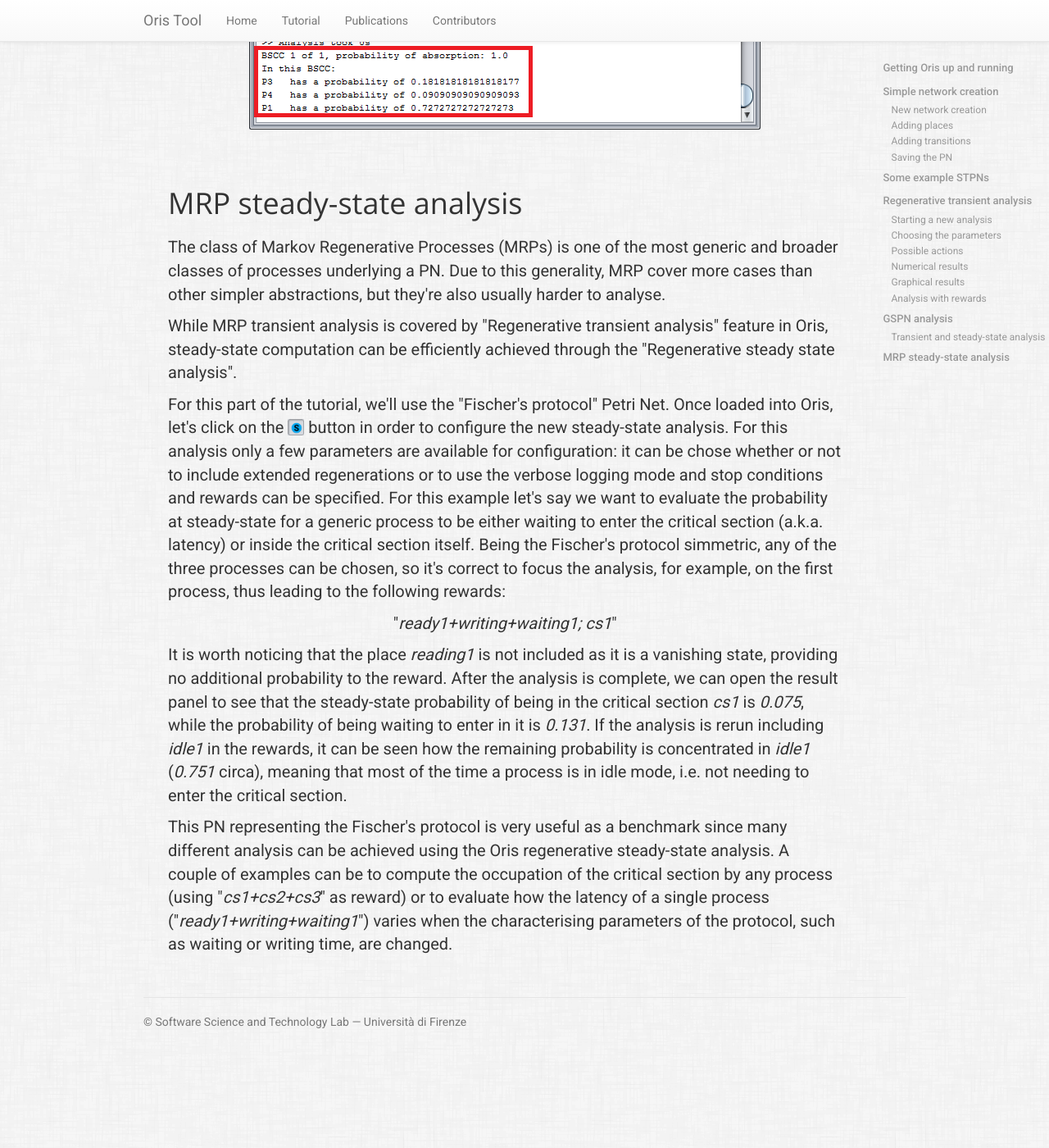
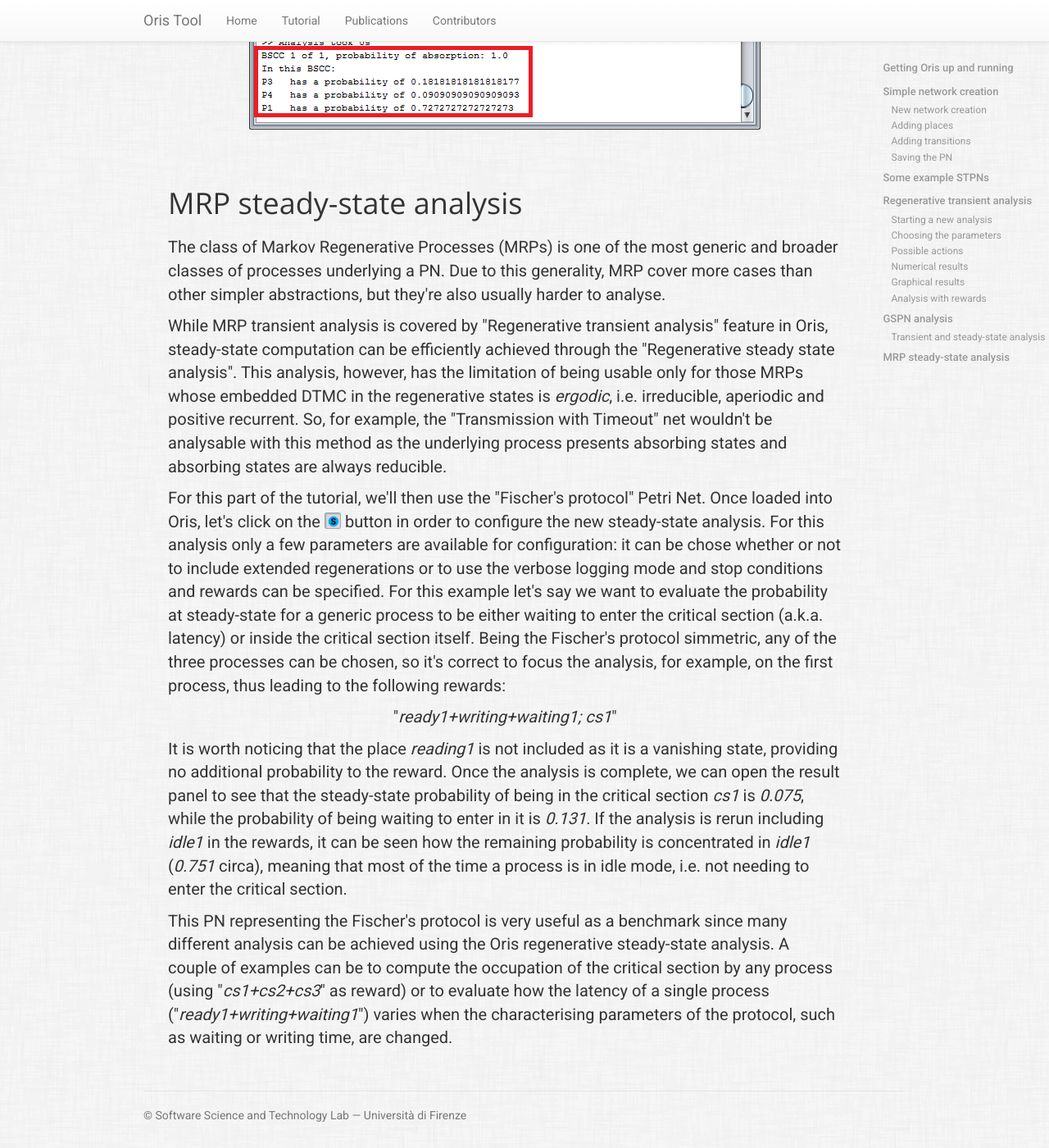
Before and after one commit to oris-tool/oris-tool.github.io, a Jekyll site: the page built from tutorial.html, in a window 1280 px wide and 1400 px high, scrolled down 13336 px. Shown: the whole window at 82% size. Built offline with Jekyll 4.4.1, drawn with Linux system fonts in a browser that asks for light colours; before the commit the page ends 14622 px from its top, so only the background shows below that.

Commit message:
Added ergodicity to reg. steady-state analysis

```diff
--- a/tutorial.html
+++ b/tutorial.html
@@ -177,10 +177,10 @@ title: Tutorials and examples
   <div class="row section features">
     <h1 id="par-reg-ss">MRP steady-state analysis</h1>
     <p>The class of Markov Regenerative Processes (MRPs) is one of the most generic and broader classes of processes underlying a PN. Due to this generality, MRP cover more cases than other simpler abstractions, but they're also usually harder to analyse.</p>
-    <p>While MRP transient analysis is covered by "Regenerative transient analysis" feature in Oris, steady-state computation can be efficiently achieved through the "Regenerative steady state analysis".</p>
-    <p>For this part of the tutorial, we'll use the "Fischer's protocol" Petri Net. Once loaded into Oris, let's click on the <img class="toolbar-btn" src="images/tutorial/reg_ss_btn.png"> button in order to configure the new steady-state analysis. For this analysis only a few parameters are available for configuration: it can be chose whether or not to include extended regenerations or to use the verbose logging mode and stop conditions and rewards can be specified. For this example let's say we want to evaluate the probability at steady-state for a generic process to be either waiting to enter the critical section (a.k.a. latency) or inside the critical section itself. Being the Fischer's protocol simmetric, any of the three processes can be chosen, so it's correct to focus the analysis, for example, on the first process, thus leading to the following rewards:</p>
+    <p>While MRP transient analysis is covered by "Regenerative transient analysis" feature in Oris, steady-state computation can be efficiently achieved through the "Regenerative steady state analysis". This analysis, however, has the limitation of being usable only for those MRPs whose embedded DTMC in the regenerative states is <i>ergodic</i>, i.e. irreducible, aperiodic and positive recurrent. So, for example, the "Transmission with Timeout" net wouldn't be analysable with this method as the underlying process presents absorbing states and absorbing states are always reducible.</p>
+    <p>For this part of the tutorial, we'll then use the "Fischer's protocol" Petri Net. Once loaded into Oris, let's click on the <img class="toolbar-btn" src="images/tutorial/reg_ss_btn.png"> button in order to configure the new steady-state analysis. For this analysis only a few parameters are available for configuration: it can be chose whether or not to include extended regenerations or to use the verbose logging mode and stop conditions and rewards can be specified. For this example let's say we want to evaluate the probability at steady-state for a generic process to be either waiting to enter the critical section (a.k.a. latency) or inside the critical section itself. Being the Fischer's protocol simmetric, any of the three processes can be chosen, so it's correct to focus the analysis, for example, on the first process, thus leading to the following rewards:</p>
     <p class="text-center">"<i>ready1+writing+waiting1; cs1</i>"</p>
-    <p>It is worth noticing that the place <i>reading1</i> is not included as it is a vanishing state, providing no additional probability to the reward. After the analysis is complete, we can open the result panel to see that the steady-state probability of being in the critical section <i>cs1</i> is <i>0.075</i>, while the probability of being waiting to enter in it is <i>0.131</i>. If the analysis is rerun including <i>idle1</i> in the rewards, it can be seen how the remaining probability is concentrated in <i>idle1</i> (<i>0.751</i> circa), meaning that most of the time a process is in idle mode, i.e. not needing to enter the critical section.</p>
+    <p>It is worth noticing that the place <i>reading1</i> is not included as it is a vanishing state, providing no additional probability to the reward. Once the analysis is complete, we can open the result panel to see that the steady-state probability of being in the critical section <i>cs1</i> is <i>0.075</i>, while the probability of being waiting to enter in it is <i>0.131</i>. If the analysis is rerun including <i>idle1</i> in the rewards, it can be seen how the remaining probability is concentrated in <i>idle1</i> (<i>0.751</i> circa), meaning that most of the time a process is in idle mode, i.e. not needing to enter the critical section.</p>
     <p>This PN representing the Fischer's protocol is very useful as a benchmark since many different analysis can be achieved using the Oris regenerative steady-state analysis. A couple of examples can be to compute the occupation of the critical section by any process (using "<i>cs1+cs2+cs3</i>" as reward) or to evaluate how the latency of a single process ("<i>ready1+writing+waiting1</i>") varies when the characterising parameters of the protocol, such as waiting or writing time, are changed.</p>
   </div>
 </div>
```
